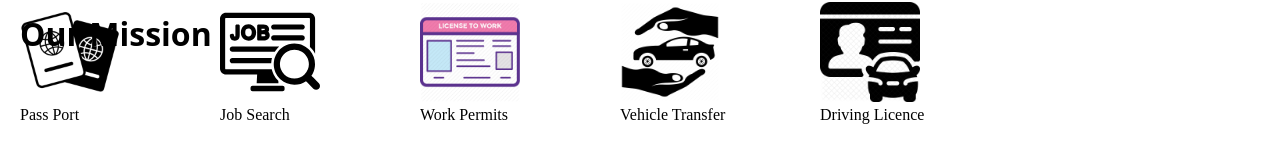
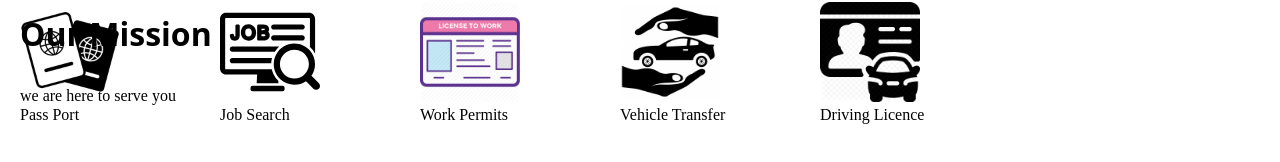
Before and after one commit to katsisaac50/goodtimessolutions, a React (Create React App) app: page / in a window 1280 px wide. Shown: the part 516-678 px from the top of the page. Built offline with nearby package versions, Linux system fonts and the light colour scheme.

Commit message:
p class muted

```diff
--- a/src/App.css
+++ b/src/App.css
@@ -52,9 +52,9 @@ background-color:rgb(14, 13, 13);
   float: right;
 }
 
-p {
+/* p {
   color:white;
-}
+} */
 
 /* Current/active navbar link */
 .active {
```
